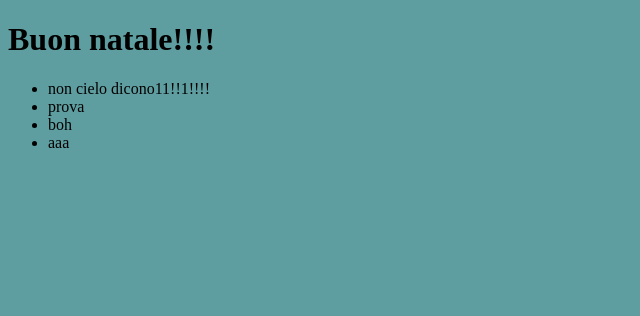
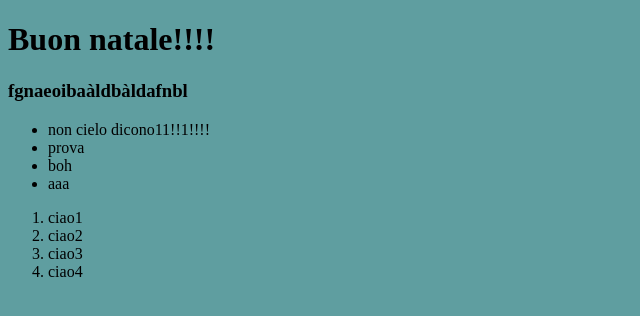
Before and after one commit to enricogiacomazzi/cff_demo, a plain HTML site: page index.html in a window 1280 px wide. Shown: the whole page, without its empty margins (0-640 px from the left). Drawn offline with Linux system fonts and the light colour scheme.

Commit message:
non so cosa ho fatto

```diff
--- a/index.html
+++ b/index.html
@@ -9,11 +9,20 @@
 </head>
 <body>
     <h1>Buon natale!!!!</h1>
+
+    <h3>fgnaeoibaàldbàldafnbl</h3>
     <ul>
         <li>non cielo dicono11!!1!!!!</li>
         <li>prova</li>
         <li>boh</li>
         <li>aaa</li>
     </ul>
+
+    <ol>
+        <li>ciao1</li>
+        <li>ciao2</li>
+        <li>ciao3</li>
+        <li>ciao4</li>
+    </ol>
 </body>
 </html>
```
